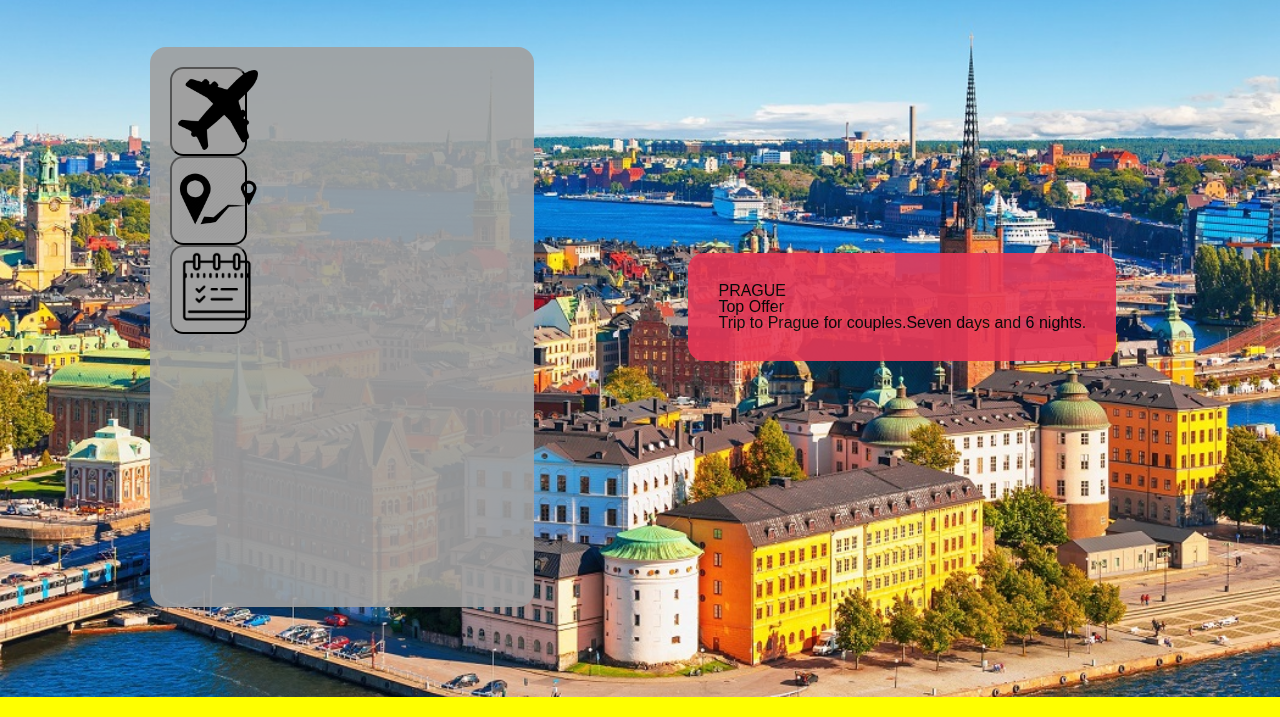
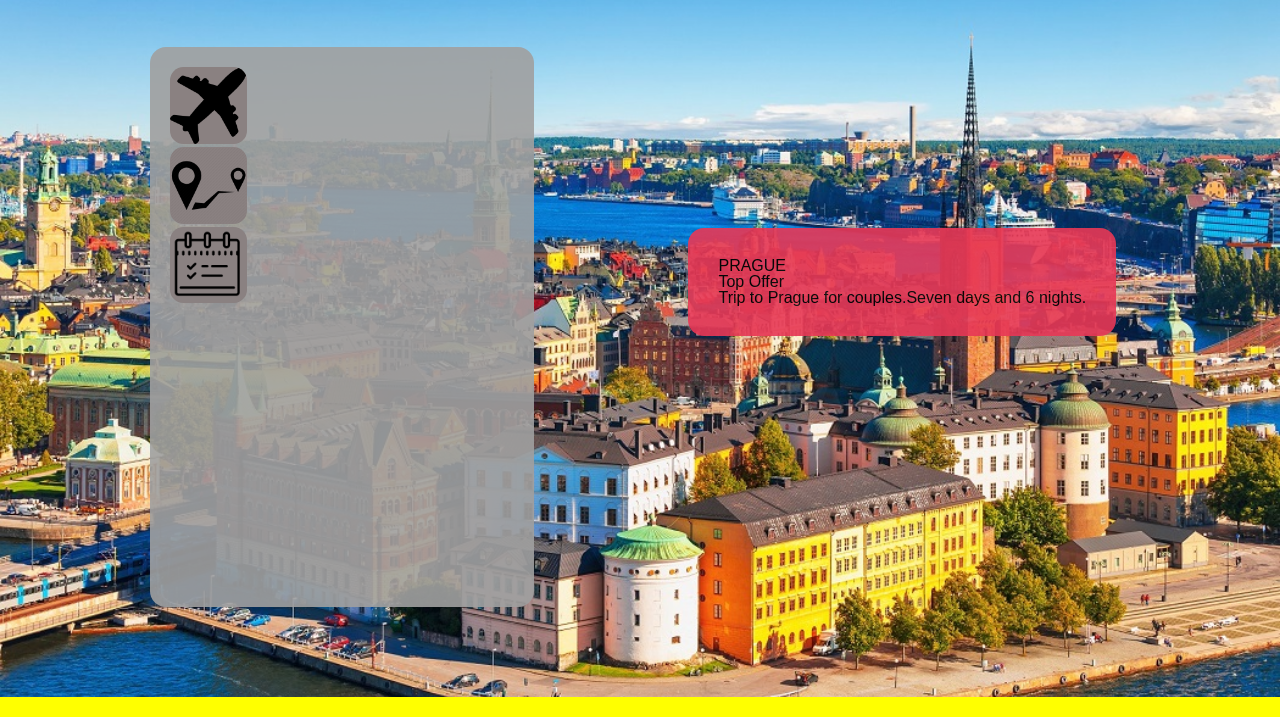
Before and after one commit to yoanagrigorova/ITAir, a plain HTML site: page index.html in a window 1280 px wide. Shown: the part 83-800 px from the top of the page. Drawn offline with Linux system fonts and the light colour scheme.

Commit message:
search div buttons

```diff
--- a/assets/css/style.css
+++ b/assets/css/style.css
@@ -99,11 +99,14 @@ button:hover {
     opacity: 1;
     box-sizing: border-box;
 }
-.buttons > button {
+.buttons > input {
     display: inline-block;
     width: 100%;
     border-radius: 1em;
-    background-color: #A0A0A0;
+    background-color: #8A8181;
+}
+.buttons > input:hover{
+    background-color: #796D6D;
 }
 .buttons > button > img {
     width: 80px;
--- a/index.html
+++ b/index.html
@@ -27,9 +27,9 @@
         <div class="main-container">
             <div class="search">
                 <aside class="buttons">
-                    <button><img src="assets/images/plane.png" alt=""></button>
-                    <button><img src="assets/images/destination.png" alt=""></button>
-                    <button><img src="assets/images/planner.png" alt=""></button>
+                    <input type="image" src="assets/images/plane.png" />
+                    <input type="image" src="assets/images/destination.png" />
+                    <input type="image" src="assets/images/planner.png"/>
                 </aside>
             </div>
             <div class="add">
```
